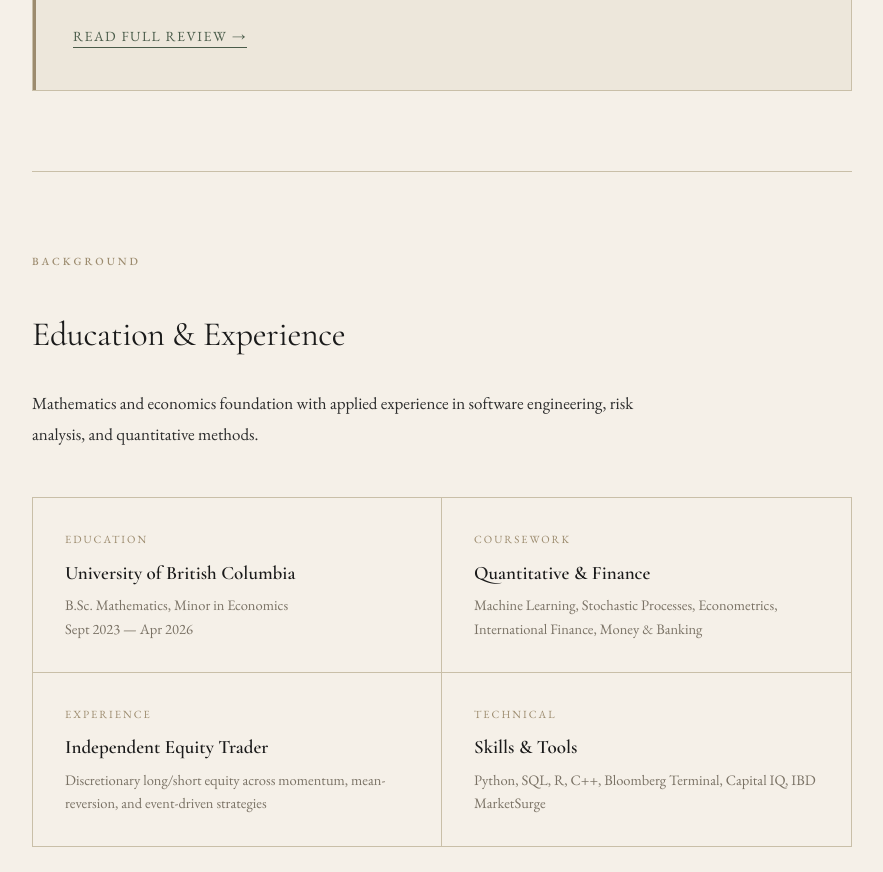
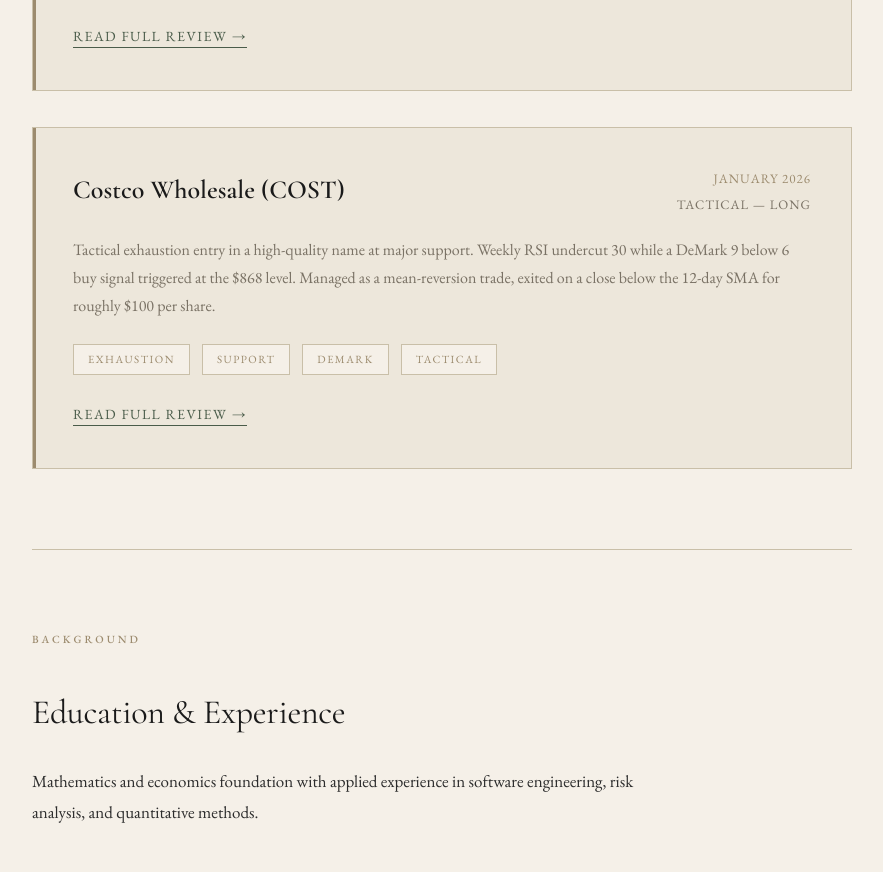
Before and after one commit to ryanjgreen/ryanjgreen, a plain HTML site: page index.html in a window 1280 px wide. Shown: the part 2020-2892 px from the top of the page, without its empty margins (198-1081 px from the left). Drawn offline with nearby package versions, Linux system fonts and the light colour scheme.

Commit message:
Add files via upload

```diff
--- a/index.html
+++ b/index.html
@@ -598,6 +598,29 @@
             </div>
             <a href="Ryan_Green_LRCX_Trade_Review.pdf" class="trade-link">Read Full Review →</a>
         </div>
+
+        <div class="trade-card">
+            <div class="trade-header">
+                <span class="trade-name">Costco Wholesale (COST)</span>
+                <div class="trade-meta">
+                    <span>January 2026</span>
+                    <span style="margin-top: 4px; color: var(--warm-gray);">Tactical — Long</span>
+                </div>
+            </div>
+            <p class="trade-description">
+                Tactical exhaustion entry in a high-quality name at major support. Weekly RSI undercut 30
+                while a DeMark 9 below 6 buy signal triggered at the $868 level.
+                Managed as a mean-reversion trade, exited on a close below the 12-day SMA
+                for roughly $100 per share.
+            </p>
+            <div class="trade-tags">
+                <span class="trade-tag">Exhaustion</span>
+                <span class="trade-tag">Support</span>
+                <span class="trade-tag">DeMark</span>
+                <span class="trade-tag">Tactical</span>
+            </div>
+            <a href="Ryan_Green_COST_Trade_Review.pdf" class="trade-link">Read Full Review →</a>
+        </div>
     </section>
 
     <div class="section-divider"><hr></div>
```
